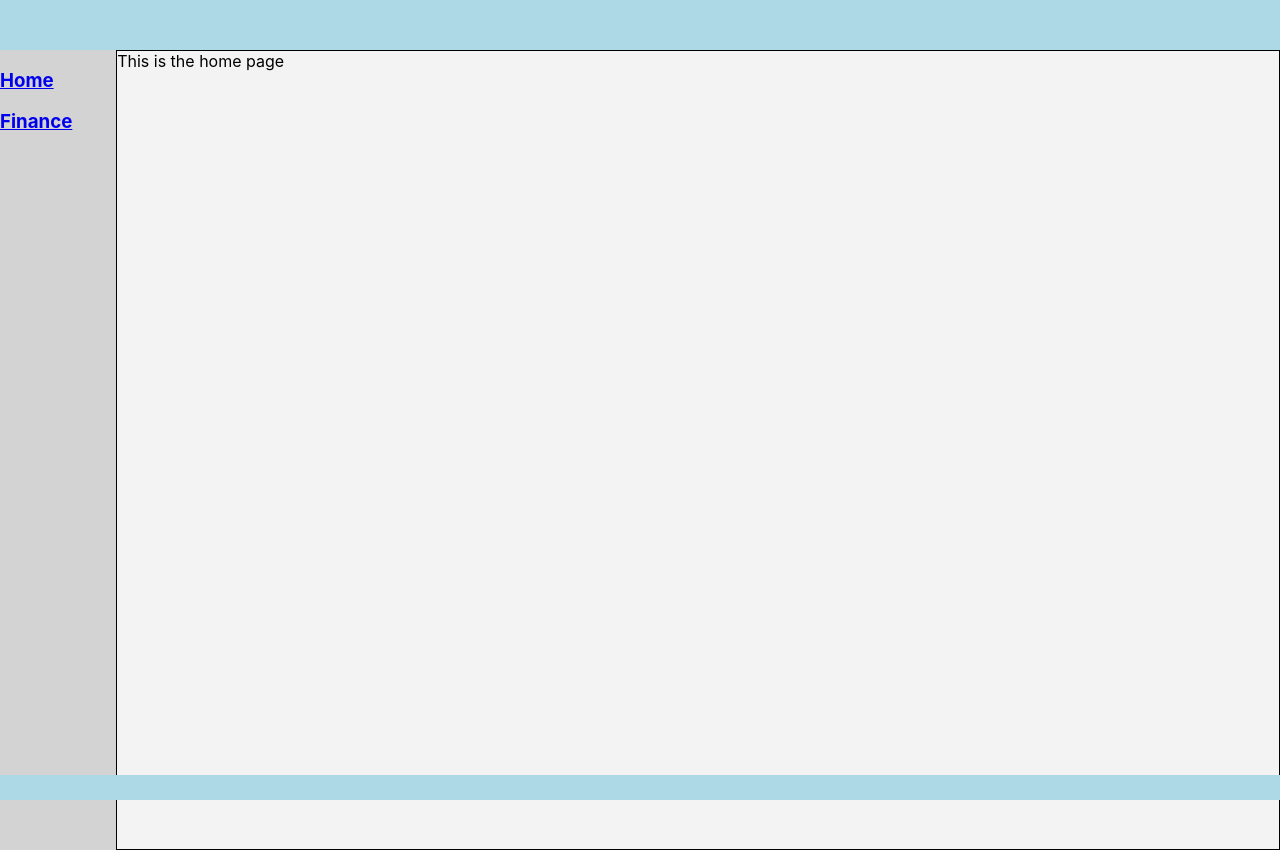
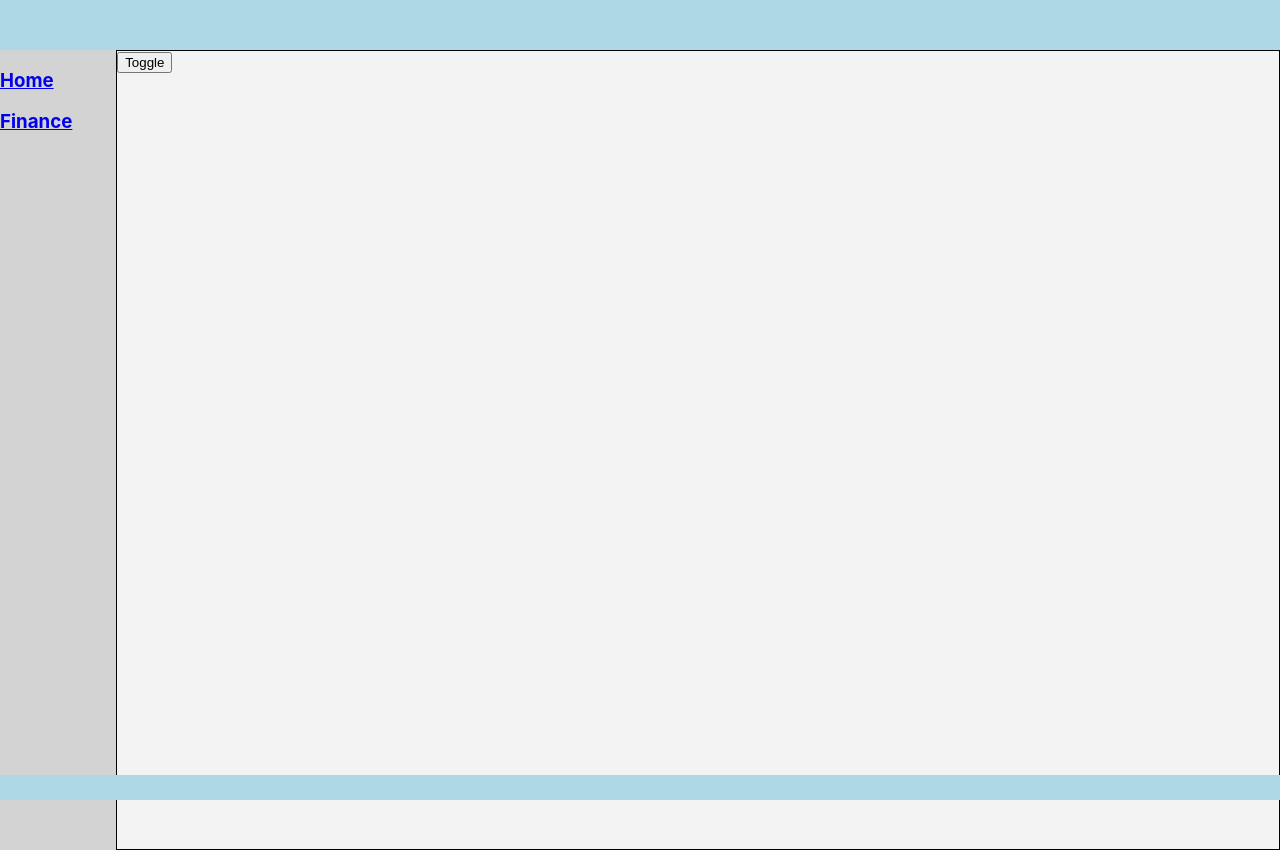
Before and after one commit to davecalderwood/Finance, a React (Create React App) app: page / in a window 1280 px wide. Built offline with nearby package versions, Linux system fonts and the light colour scheme.

Commit message:
added toggle

```diff
--- a/src/App.js
+++ b/src/App.js
@@ -7,19 +7,6 @@ import Header from './components/Header'
 import Footer from './components/Footer'
 
 export default class App extends Component {
-  constructor() {
-    super();
-
-    // Initial state
-    this.state = { open: false };
-
-  }
-
-  toggle() {
-    this.setState({
-      open: !this.state.open
-    });
-  }
     render() {
         return(
           <div className="App">
--- a/src/pages/Home.js
+++ b/src/pages/Home.js
@@ -1,11 +1,24 @@
 import React, { Component } from 'react';
 
 export default class Home extends Component {
-    render() {
-        return(
-            <div>
-                This is the home page
-            </div>
-        );
-    }
+    constructor() {
+		super();
+		this.state = {
+			display: true,
+		};
+	}
+
+	toggle() {
+		this.setState({
+			display: !this.state.display
+		});
+	}
+
+	render() {
+		return (
+			<div>
+				<button onClick={this.toggle.bind(this)}>Toggle</button>
+			</div>
+		)
+	}
 }
```
